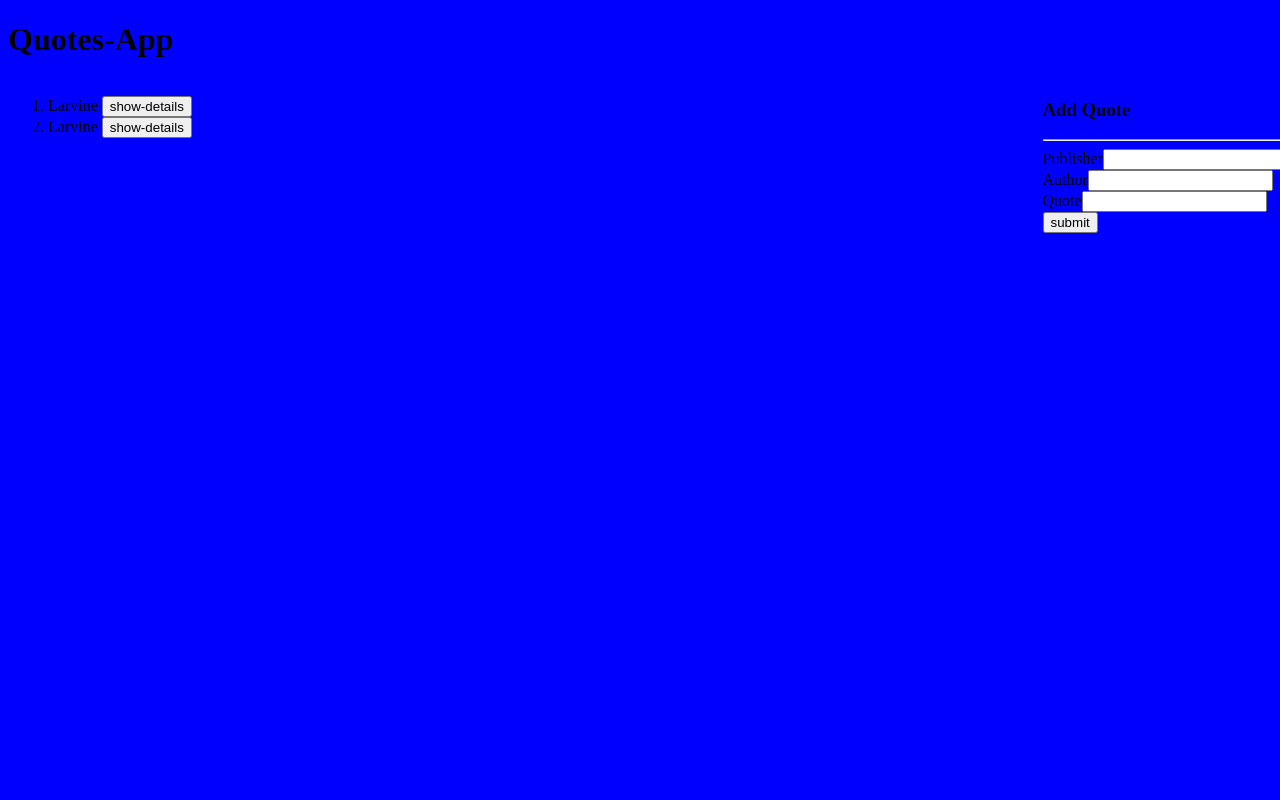
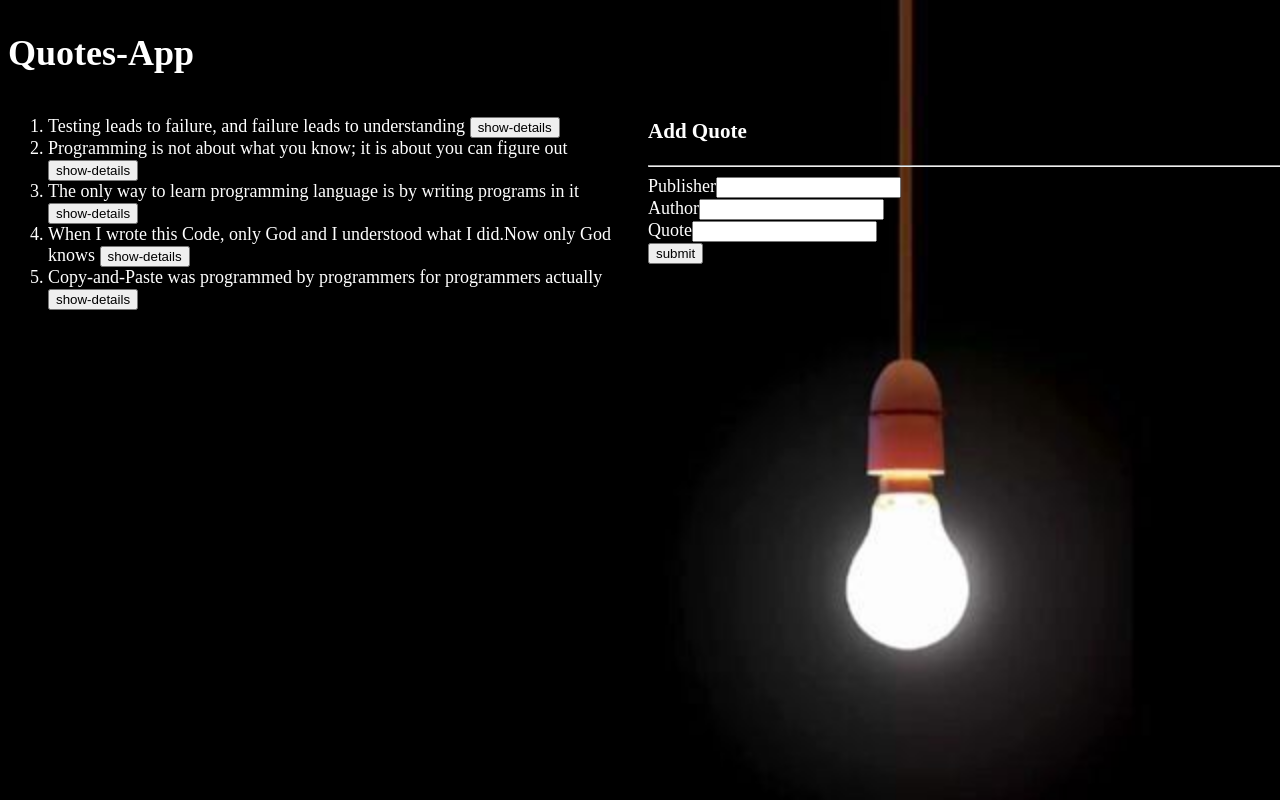
Before and after one commit to asandelarvine/Angular_Quotes, an Angular app: page / in a window 1280 px wide. Built offline with nearby package versions, Linux system fonts and the light colour scheme.

Commit message:
buttons styling

```diff
--- a/src/app/quotes/quotes.component.css
+++ b/src/app/quotes/quotes.component.css
@@ -7,7 +7,9 @@
 #quotes{
     width: 50%;
 
+
 }
-#quotes{
+#quotes1{
     width: 50%;
+
 }
--- a/src/app/quotes/quotes.component.html
+++ b/src/app/quotes/quotes.component.html
@@ -2,8 +2,9 @@
     <div id="quotes">
         <ol>
             <li *ngFor="let y of quotes;let m = index">
-                {{y.name}}
-                <button (click)="show(m)">show-details</button>
+                <!-- {{y.name}} -->
+                {{y.quote}}
+                <button (click)="show(m)">show-details</button><br>
                 <app-quotes-details
                 *ngIf="y.show"
                 [quotes]="y"
@@ -15,6 +16,7 @@
 
         </ol>
 </div>
+<br>
     <div id="quotes1">
         <app-quotes-form (emitQuote)="submitQuote($event)"></app-quotes-form>
     </div>
--- a/src/app/quotes/quotes.component.ts
+++ b/src/app/quotes/quotes.component.ts
@@ -9,7 +9,11 @@ import { Quotes } from '../quotes';
 export class QuotesComponent implements OnInit {
   quotes:Quotes[]=[
     new Quotes("Larvine","Burt Rutan","Testing leads to failure, and failure leads to understanding",0,0),
-    new Quotes("Larvine","Burt Rutan","Testing leads to failure, and failure leads to understanding",0,0),
+    new Quotes("Larvine","Chris Pine","Programming is not about what you know; it is about you can figure out",0,0),
+    new Quotes("Larvine","Dennis Ritchie","The only way to learn programming language is by writing programs in it",0,0),
+    new Quotes("Larvine","Unknown","When I wrote this Code, only God and I understood what I did.Now only God knows ",0,0),
+    new Quotes("Larvine","Unknown","Copy-and-Paste was programmed by programmers for programmers actually",0,0),
+
   ];
   show(index:any){
     this.quotes[index].show = !this.quotes[index].show;
--- a/src/styles.css
+++ b/src/styles.css
@@ -1,9 +1,11 @@
 /* You can add global styles to this file, and also import other style files */
 body{
-    /* background-image: url(./assets/quotes.jpg);
+    background-image: url(./assets/quotes3.jpg) ;
     background-repeat: no-repeat;
-    background-size: cover; */
-    background-color: blue;
+    background-size: cover;
+    position: fixed;
     width: 100%;
     height: 100%;
+    color: white;
+    font-size: large;
 }
```
